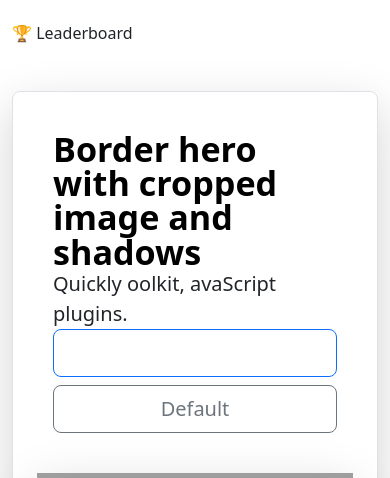
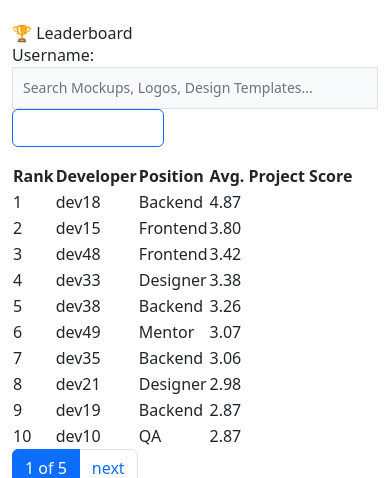
Before and after one commit to bashyrov/team-mate, a Django app: page /leaderboard/ in a window 390 px wide. Shown: the part 56-534 px from the top of the page. Run offline with Django 5.2, Linux system fonts and the light colour scheme; data comes from the database, SQL or seed files in the repository; some libraries are stand-ins or nearby versions; grey boxes are pictures that could not be loaded.

Commit message:
Add search form for leaderboard

```diff
--- a/projects/forms.py
+++ b/projects/forms.py
@@ -81,6 +81,22 @@ class ProjectMembershipFormUpdate(forms.ModelForm):
         fields = '__all__'
 
 
+class DeveloperSearchForm(forms.Form):
+    username = forms.CharField(
+        max_length=255,
+        widget=forms.TextInput(attrs={
+            'id': 'voice-search',
+            'placeholder': 'Search Mockups, Logos, Design Templates...',
+            'class': (
+                'bg-gray-50 border border-gray-300 text-gray-900 text-sm '
+                'rounded-l-full focus:ring-blue-500 focus:border-blue-500 '
+                'block w-full ps-10 p-2.5 dark:bg-gray-700 dark:border-gray-600 '
+                'dark:placeholder-gray-400 dark:text-white dark:focus:ring-blue-500 '
+                'dark:focus:border-blue-500'
+            )
+        })
+    )
+
 class ProjectRatingForm(forms.ModelForm):
     class Meta:
         model = ProjectRating
--- a/projects/views.py
+++ b/projects/views.py
@@ -10,11 +10,50 @@ from .models import Project, Task, ProjectMembership, ProjectRating, DeveloperRa
     ProjectOpenRole
 from .forms import ProjectForm, TaskForm, ProjectMembershipFormSet, ProjectMembershipFormUpdate, ProjectMembershipForm, \
     ProjectStageForm, ProjectRatingForm, ProjectApplicationForm, ProjectSearchForm, ProjectOpenRoleForm, \
-    ProjectOpenRoleSearchForm
+    ProjectOpenRoleSearchForm, DeveloperSearchForm
 from django.shortcuts import redirect, get_object_or_404, render
 from django.db.models import Avg
 
 UserModel = get_user_model()
+
+
+class LeaderboardView(ListView):
+    model = UserModel
+    template_name = "projects/leaderboard.html"
+    context_object_name = "developers"
+    paginate_by = 10
+
+    def get_context_data(self, *, object_list=None, **kwargs):
+        context = super(LeaderboardView, self).get_context_data(**kwargs)
+        username = self.request.GET.get('project_name', '')
+        context['search_form'] = DeveloperSearchForm(
+            initial={'username': username}
+        )
+        page_obj = context.get('page_obj')
+
+        if page_obj:
+            context['start_rank'] = (page_obj.number - 1) * self.paginate_by
+        else:
+            context['start_rank'] = 0
+
+        return context
+
+    def get_queryset(self):
+
+        qs = UserModel.objects.all()
+
+        form = DeveloperSearchForm(self.request.GET)
+
+        if form.is_valid():
+
+            username = self.request.GET.get('username', '')
+
+            if username:
+                qs = qs.filter(username__icontains=username)
+
+        qs = qs.annotate(avg_score=Avg('projects__score')).order_by('-avg_score', 'username')
+
+        return qs
 
 
 class ProjectListView(ListView):
@@ -445,17 +484,6 @@ class TaskUpdateView(UpdateView):
         return reverse_lazy('projects:project_detail', kwargs={'project_pk': self.kwargs['project_pk']})
 
 
-class LeaderboardView(ListView):
-    model = UserModel
-    template_name = "projects/leaderboard.html"
-    context_object_name = "developers"
-
-    def get_queryset(self):
-        return UserModel.objects.annotate(
-            avg_score=Avg("received_user_ratings__rating")
-        ).order_by("-avg_score")[:10]
-
-
 class ProjectApplicationCreateView(CreateView):
     model = ProjectApplication
     form_class = ProjectApplicationForm
--- a/templates/base.html
+++ b/templates/base.html
@@ -5,10 +5,7 @@
     <title>Team Mate</title>
     <link href="https://cdn.jsdelivr.net/npm/bootstrap@5.3.2/dist/css/bootstrap.min.css" rel="stylesheet">
     <link href="https://cdn.jsdelivr.net/npm/bootstrap@5.3.0/dist/css/bootstrap.min.css" rel="stylesheet">
-    <link href="https://cdn.jsdelivr.net/npm/flowbite@3.1.2/dist/flowbite.min.css" rel="stylesheet">
-    <script src="https://unpkg.com/htmx.org@1.9.9"></script>
-  <style>
-  </style>
+    <link href="https://cdn.jsdelivr.net/npm/flowbite@3.1.2/dist/flowbite.min.css" rel="stylesheet" />
 </head>
 <body>
 <nav class="navbar navbar-expand-lg navbar-light bg-light">
@@ -100,5 +97,6 @@ htmx.on('hidden.bs.modal', function(evt) {
   }
 });
 </script>
+<script src="https://cdn.jsdelivr.net/npm/flowbite@3.1.2/dist/flowbite.min.js"></script>
 </body>
 </html>
--- a/templates/projects/leaderboard.html
+++ b/templates/projects/leaderboard.html
@@ -1,30 +1,12 @@
 {% extends "base.html" %}
 {% block content %}
 <h2>🏆 Leaderboard</h2>
-  <div class="container my-5">
-    <div class="row p-4 pb-0 pe-lg-0 pt-lg-5 align-items-center rounded-3 border shadow-lg">
-      <div class="col-lg-7 p-3 p-lg-5 pt-lg-3">
-        <h1 class="display-4 fw-bold lh-1 text-body-emphasis">
-          Border hero with cropped image and shadows
-        </h1>
-        <p class="lead">
-          Quickly oolkit, avaScript plugins.
-        </p>
-        <div class="d-grid gap-2 d-md-flex justify-content-md-start mb-4 mb-lg-3">
-          <button type="button" class="btn btn-primary btn-lg px-4 me-md-2 fw-bold">
-            Primary
-          </button>
-          <button type="button" class="btn btn-outline-secondary btn-lg px-4">
-            Default
-          </button>
-        </div>
-      </div>
-      <div class="col-lg-4 offset-lg-1 p-0 overflow-hidden shadow-lg">
-        <img class="rounded-lg-3" src="bootstrap-docs.png" alt="" width="720">
-      </div>
-    </div>
-  </div>
+  <form action="" method="get">
+      {{ search_form }}
+      <button type="submit" class="btn btn-primary mb-3">Find Team'Mates</button>
+    </form>
 <table>
+{% if developers %}
     <tr>
         <th>Rank</th>
         <th>Developer</th>
@@ -33,11 +15,15 @@
     </tr>
     {% for dev in developers %}
     <tr>
-        <td>{{ forloop.counter }}</td>
+        <td>{{ forloop.counter0|add:start_rank|add:1 }}</td>
         <td><a href="{% url 'projects:profile' dev.pk %}">{{ dev.username }}</a></td>
         <td>{{ dev.get_position_display }}</td>
         <td>{{ dev.avg_score|floatformat:2|default:"–" }}</td>
     </tr>
     {% endfor %}
 </table>
+  {% include "includes/pagination.html" %}
+{% else %}
+ <h5>No developers yet.</h5>
+{% endif %}
 {% endblock %}
```
